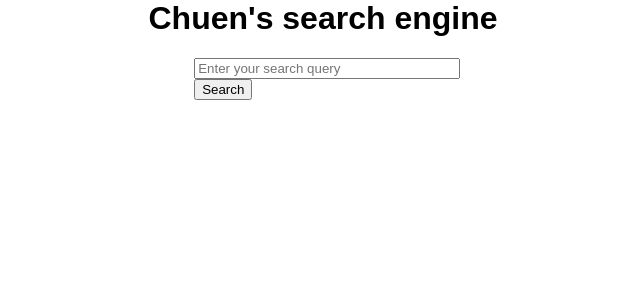
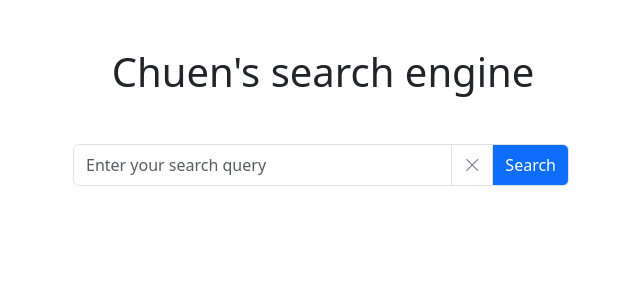
Before and after one commit to Chuenpoly/passage-based-search-engine, a Flask app: page / in a window 1280 px wide. Shown: the top 300 px of the page, without its empty margins (317-957 px from the left). Run offline with Flask 3, Linux system fonts and the light colour scheme.

Commit message:
change to bootstrap, add delete button

```diff
--- a/templates/index.html
+++ b/templates/index.html
@@ -1,38 +1,77 @@
-{% extends "base.html" %}
+<!DOCTYPE html>
+<html lang="en">
+<head>
+    <meta charset="UTF-8">
+    <meta name="viewport" content="width=device-width, initial-scale=1.0">
+    <meta http-equiv="X-UA-Compatible" content="ie=edge">
 
-{% block head %}
-<h1>Chuen's search engine</h1>
-{% endblock %}
+    <!-- Bootstrap CSS -->
+    <link rel="stylesheet" href="https://cdn.jsdelivr.net/npm/bootstrap@5.3.0/dist/css/bootstrap.min.css">
+    <link rel="stylesheet" href="https://cdn.jsdelivr.net/npm/bootstrap-icons@1.11.3/font/bootstrap-icons.min.css">
 
-{% block body %}
-<div class="content">
+    <style>
+        /* Custom CSS for the delete button */
+        .delete-button {
+            cursor: pointer;
+        }
+    </style>
+
+    <title>Chuen's search engine</title>
+</head>
+<body>
+    <div class="container">
+        <h1 class="mt-5 d-flex justify-content-center">Chuen's search engine</h1>
+
+
+        <div class="content mt-5 d-flex justify-content-center">
             <form action="/" method="POST" class="search">
-        <input type="text" id="queryInput" name="query" placeholder="Enter your search query">
-        <input type="submit" value="Search">
+                <div class="input-group mb-3 pe-1" style="width: 500px;">
+                    <input type="text" id="queryInput" name="query" class="form-control py-2 border-right-0 border" placeholder="Enter your search query">
+                    <button type="button" class="btn btn-outline-secondary border-left-0 border">
+                        <i class="bi bi-x-lg"></i>
+                    </button>
+                    <button type="submit" class="btn btn-primary border-left-0 border">Search</button>
+                </div>
             </form>
+        </div>
+
 
         {% if results %}
-    <h2>Search Results:</h2>
+            <div class="content mt-5 text-center">
+                <h2 class="mt-5">Search Results:</h2>
                 <p>Number of Documents Retrieved: {{ num_retrieved }}</p>
                 <p>Runtime: {{ runtime }} seconds</p>
-    <table>
+                <table class="table table-striped">
+                    <thead>
                         <tr>
-            <th>Ranking</th>
-            <th>Document ID</th>
-            <th>Score</th>
-            <th>Relevant Passage ID</th>
+                            <th class="text-center">Ranking</th>
+                            <th class="text-center">Document ID</th>
+                            <th class="text-center">Score</th>
+                            <th class="text-center">Relevant Passage ID</th>
                         </tr>
+                    </thead>
+                    <tbody>
                         {% for result in results %}
                             <tr>
                                 {% set columns = result.strip().split(' ') %}
                                 {% for column in columns %}
-                <td>{{ column }}</td>
+                                <td class="text-center">{{ column }}</td>
                                 {% endfor %}
                             </tr>
                         {% endfor %}
+                    </tbody>
                 </table>
+            </div>
         {% endif %}
-
     </div>
 
-{% endblock %}
+    <!-- Bootstrap JS -->
+    <script src="https://cdn.jsdelivr.net/npm/bootstrap@5.3.0/dist/js/bootstrap.bundle.min.js"></script>
+    <script>
+        // JavaScript to handle the delete button click event
+        document.querySelector('.delete-button').addEventListener('click', function() {
+            document.getElementById('queryInput').value = '';
+        });
+    </script>
+</body>
+</html>
```
Lines whose indentation alone changed are shown as unchanged.
